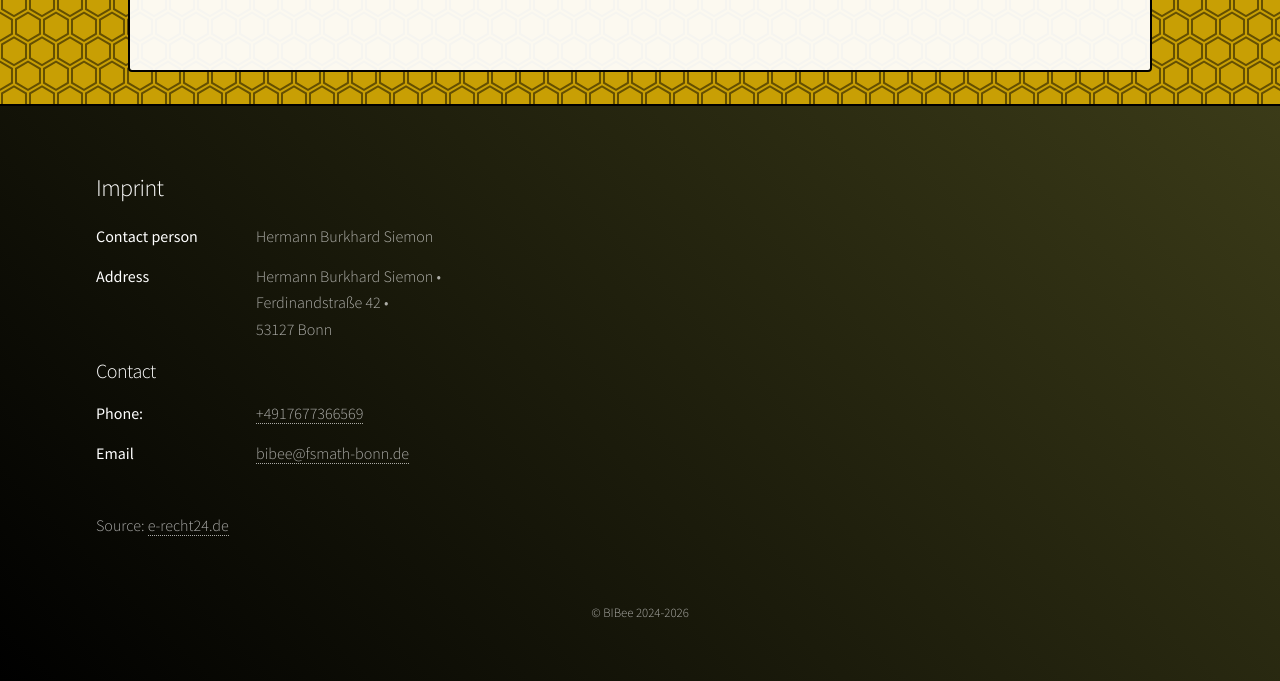
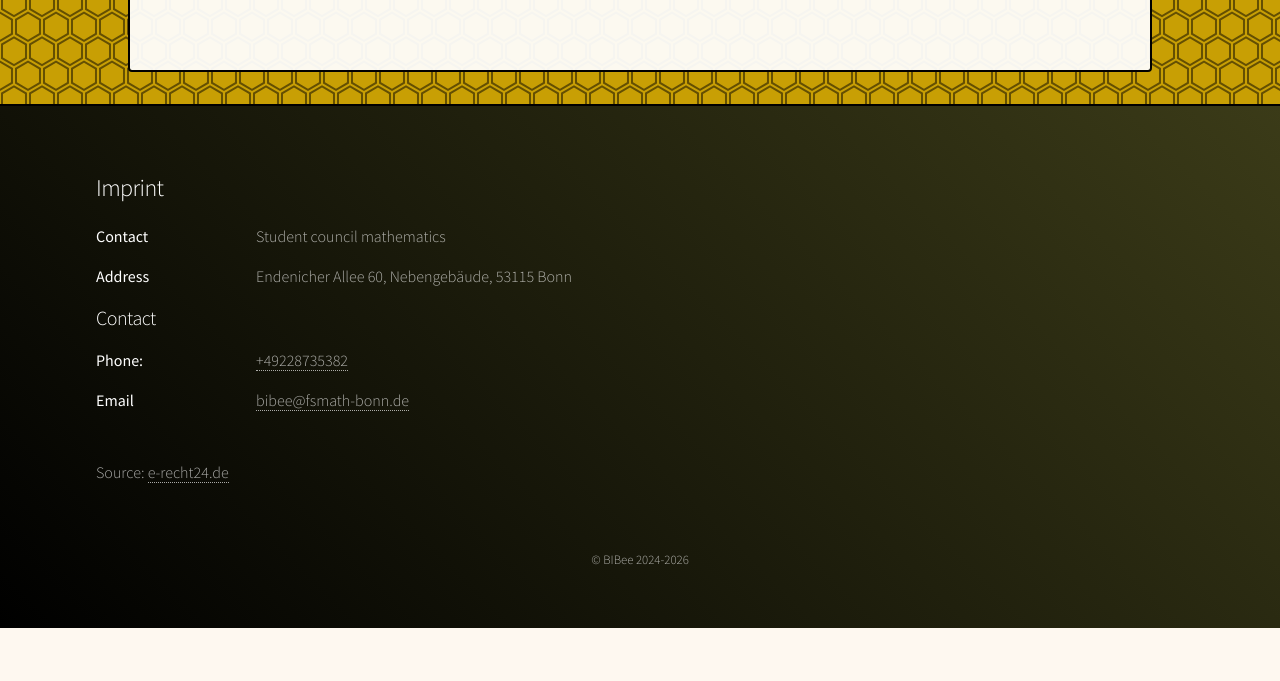
Before and after one commit to ArtrenH/BIBee-Website, a Flask app: page / in a window 1280 px wide. Shown: the part 4040-4721 px from the top of the page. After the commit the page ends 4668 px from the top, so only its background shows below. Run offline with Flask 3, Linux system fonts and the light colour scheme.

Commit message:
update imprint

```diff
--- a/templates/index.html
+++ b/templates/index.html
@@ -131,13 +131,13 @@
             <section>
                 <h2>Imprint</h2>
                 <dl class="alt">
-                    <dt>Contact person</dt>
-                    <dd>Hermann Burkhard Siemon </dd>
+                    <dt>Contact</dt>
+                    <dd>Student council mathematics</dd>
                     <dt>Address</dt>
-                    <dd> Hermann Burkhard Siemon &bull; <br> Ferdinandstra&szlig;e 42 &bull; <br> 53127 Bonn</dd>
+                    <dd>Endenicher Allee 60, Nebengebäude, 53115 Bonn</dd>
                     <h3>Contact</h3>
                     <dt>Phone:</dt>
-                    <dd><a href="tel:+4917677366569">+4917677366569</a></dd>
+                    <dd><a href="tel:+49228735382">+49228735382</a></dd>
                     <dt>Email</dt>
                     <dd><a href="mailto:bibee@fsmath-bonn.de">bibee@fsmath-bonn.de</a></dd>
                 </dl>
```
